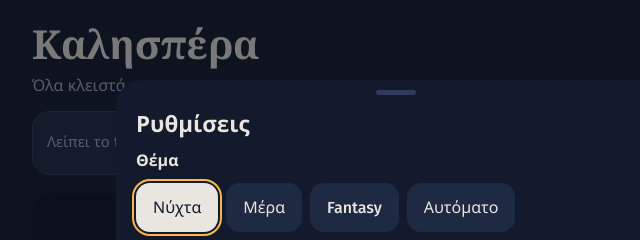
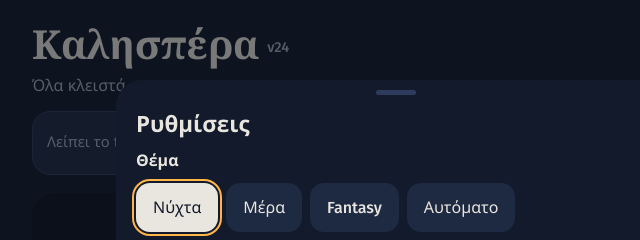
Before and after one commit to RafaelKarap/led, a plain HTML site: page index.html in a window 1280 px wide. Shown: the top 240 px of the page, 244-884 px from the left. Drawn offline with Linux system fonts and the light colour scheme; a web font is replaced by a local one.

Commit message:
v24: αριθμός έκδοσης δίπλα στο Καλησπέρα

```diff
--- a/index.html
+++ b/index.html
@@ -27,6 +27,7 @@ button{cursor:pointer}
 :focus-visible{outline:2px solid var(--accent);outline-offset:2px}
 .wrap{max-width:760px;margin:0 auto;padding:22px 16px 48px}
 .top{display:flex;justify-content:space-between;align-items:flex-start;gap:12px}
+h1 .ver{font-family:var(--font);font-size:.36em;font-weight:500;color:var(--muted);letter-spacing:0;margin-left:.6em;vertical-align:middle;white-space:nowrap}
 h1{font-family:var(--display);font-size:calc(40px*var(--fs));line-height:1;font-weight:700;letter-spacing:-.01em;margin:4px 0 8px}
 .summary{color:var(--muted);margin:0}
 .summary b{color:var(--ink);font-weight:600}
@@ -169,7 +170,7 @@ body.offline .mode:not(.exit),body.offline .mcard:not(.exit){opacity:.55}
 <div class="wrap">
   <header class="top">
     <div>
-      <h1 id="greet">Καλησπέρα</h1>
+      <h1><span id="greet">Καλησπέρα</span><span class="ver" id="ver"></span></h1>
       <p class="summary" id="summary"></p>
     </div>
     <button class="iconbtn" id="settingsBtn" aria-label="Ρυθμίσεις"></button>
@@ -209,6 +210,7 @@ const svg=n=>`<svg viewBox="0 0 24 24" fill="none" stroke="currentColor" stroke-
 const $=s=>document.querySelector(s);
 const esc=s=>String(s??'').replace(/[&<>"]/g,c=>({'&':'&amp;','<':'&lt;','>':'&gt;','"':'&quot;'}[c]));
 const store={get(k,d){try{const v=localStorage.getItem(k);return v?JSON.parse(v):d}catch(e){return d}},set(k,v){try{localStorage.setItem(k,JSON.stringify(v))}catch(e){}}};
+const APP_VERSION=24;
 const DEFAULT_URL='https://homeassistant.tail1abed2.ts.net';
 const AREA_GR={'living room':'Σαλόνι','livingroom':'Σαλόνι','kitchen':'Κουζίνα','bedroom':'Υπνοδωμάτιο','laundry room':'Πλυσταριό','laundry':'Πλυσταριό','bathroom':'Μπάνιο','hallway':'Διάδρομος','οικία':'Σπίτι'};
 const ORDER=['Σαλόνι','Υπνοδωμάτιο','Κουζίνα','Πλυσταριό','Μουσική'];
@@ -796,6 +798,7 @@ document.addEventListener('change',e=>{
 document.addEventListener('change',e=>{if(e.target.id==='spSrc'){S.spSource=e.target.value.trim();store.set('home.spSource',S.spSource)}});
 $('#dlg').addEventListener('close',()=>{S.sheet=null});
 $('#settingsBtn').innerHTML=svg('gear');
+$('#ver').textContent='v'+APP_VERSION;
 document.querySelectorAll('[data-ic]').forEach(el=>el.outerHTML=svg(el.dataset.ic));
 
 applyTheme();setInterval(()=>{if(S.theme==='auto')applyTheme();render()},60000);
```
